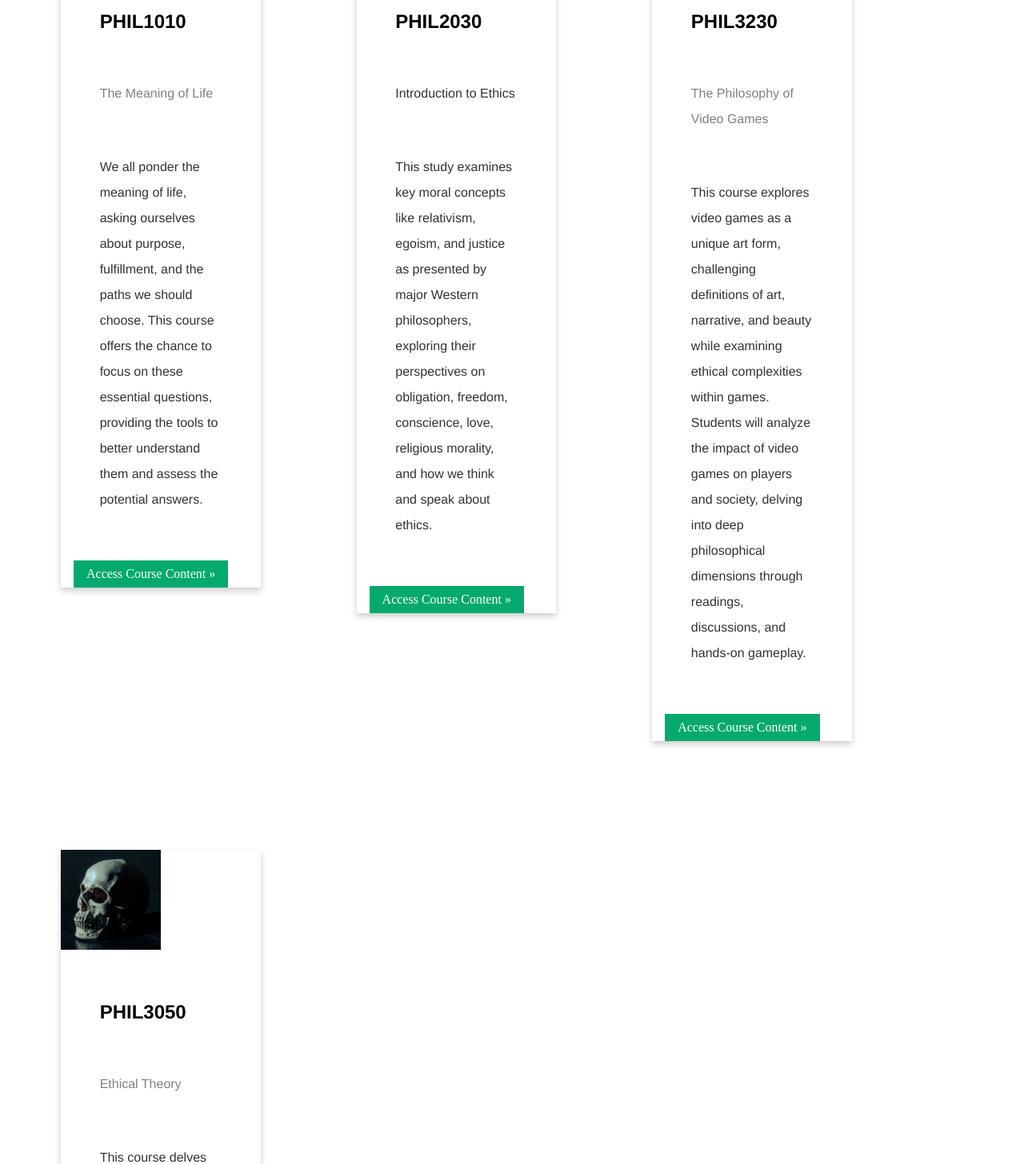
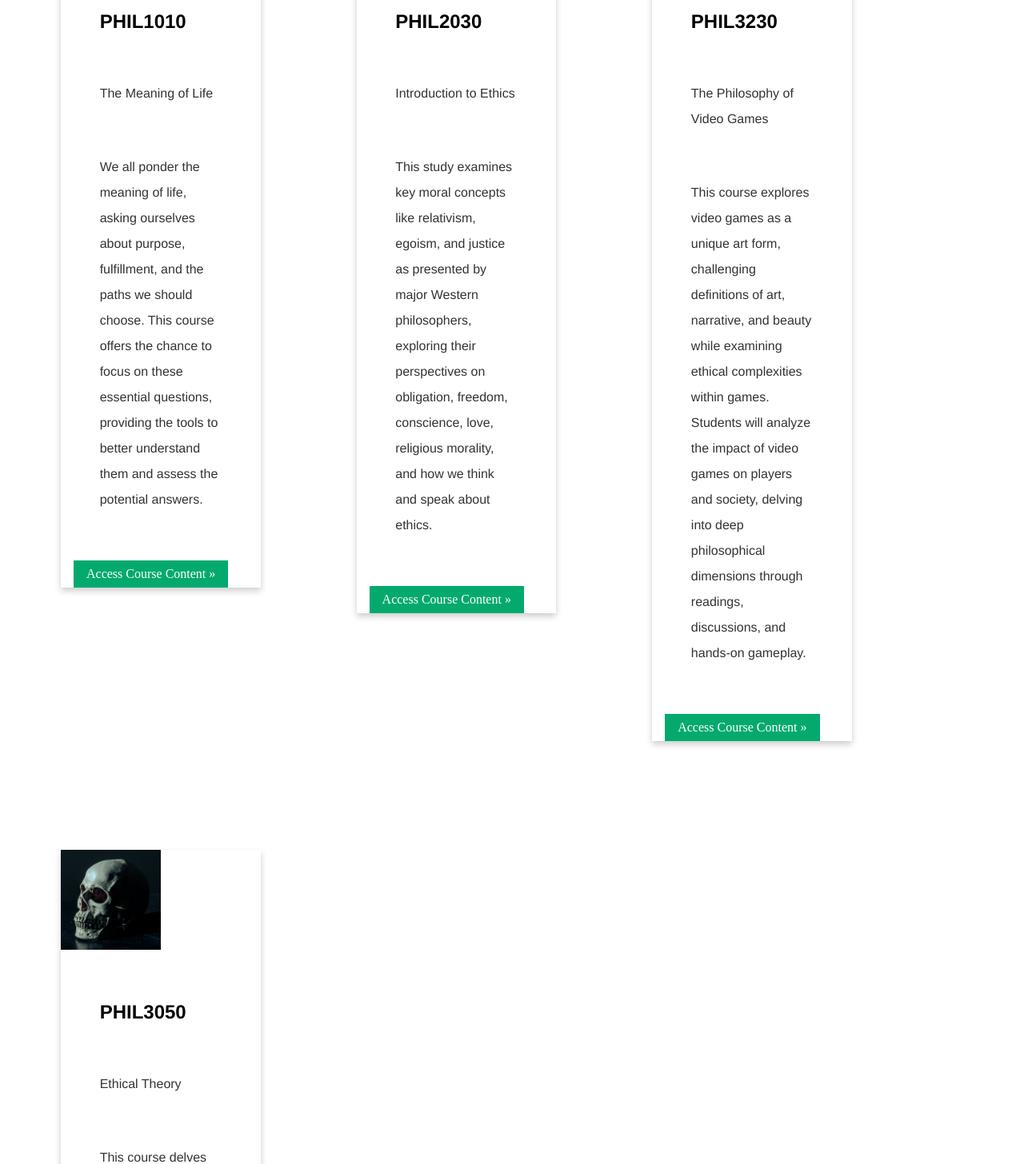
Before and after one commit to kevinjpatton/kevinjpatton.github.io, a Jekyll site: the page built from test.html, in a window 1280 px wide. Shown: the part 282-1738 px from the top of the page at 80% size. Built offline with Jekyll 4.4.1, drawn with Linux system fonts in a browser that asks for light colours; Markdown is read by kramdown in place of the engine named in the settings.

Commit message:
Update test.html

```diff
--- a/test.html
+++ b/test.html
@@ -8,7 +8,7 @@ title: Test page
       <img src="/teaching/phil_1010/PHIL1010_Skull.jpg" alt="Jane" style="width:50%">
       <div class="container">
         <h2>PHIL1010</h2>
-        <p class="title">The Meaning of Life</p>
+        <p>The Meaning of Life</p>
         <p>We all ponder the meaning of life, asking ourselves about purpose, fulfillment, and the paths we should choose.  This course offers the chance to focus on these essential questions, providing the tools to better understand them and assess the potential answers.</p>
         <a href="/teaching/phil_1010/index.html" class="next">Access Course Content &raquo;</a>
       </div>
@@ -34,7 +34,7 @@ title: Test page
       <img src="/teaching/phil_1010/PHIL1010_Skull.jpg" alt="Jane" style="width:50%">
       <div class="container">
         <h2>PHIL3230</h2>
-        <p class="title">The Philosophy of Video Games</p>
+        <p>The Philosophy of Video Games</p>
         <p>This course explores video games as a unique art form, challenging definitions of art, narrative, and beauty while examining ethical complexities within games. Students will analyze the impact of video games on players and society, delving into deep philosophical dimensions through readings, discussions, and hands-on gameplay.</p>
         <a href="/teaching/phil_1010/index.html" class="next">Access Course Content &raquo;</a>
       </div>
@@ -47,7 +47,7 @@ title: Test page
       <img src="/teaching/phil_1010/PHIL1010_Skull.jpg" alt="Jane" style="width:50%">
       <div class="container">
         <h2>PHIL3050</h2>
-        <p class="title">Ethical Theory</p>
+        <p>Ethical Theory</p>
         <p>This course delves into normative ethics and metaethics. In normative ethics, it explores consequentialism and intrinsic goods. Metaethics examines the existence of objective moral facts and their potential origins.</p>
         <a href="/teaching/phil_3050/index.html" class="next">Access Course Content &raquo;</a>
       </div>
```
